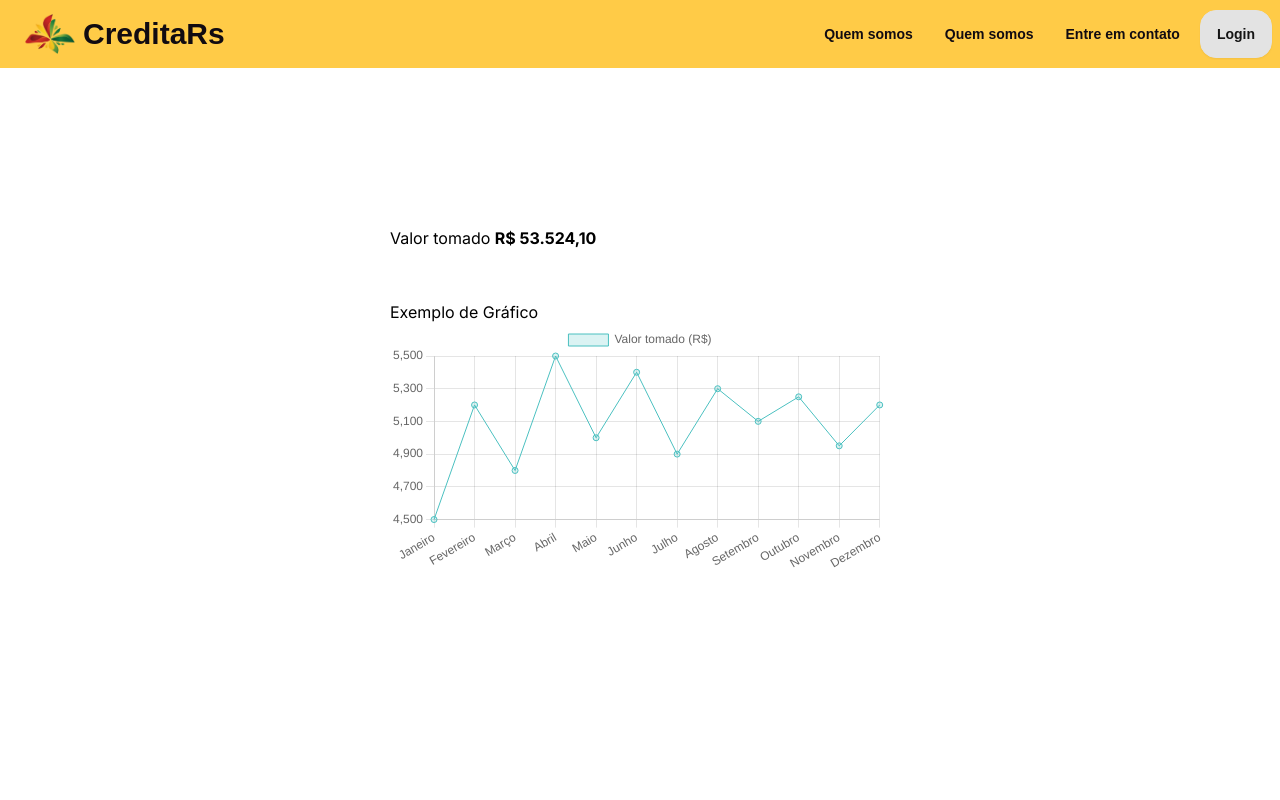
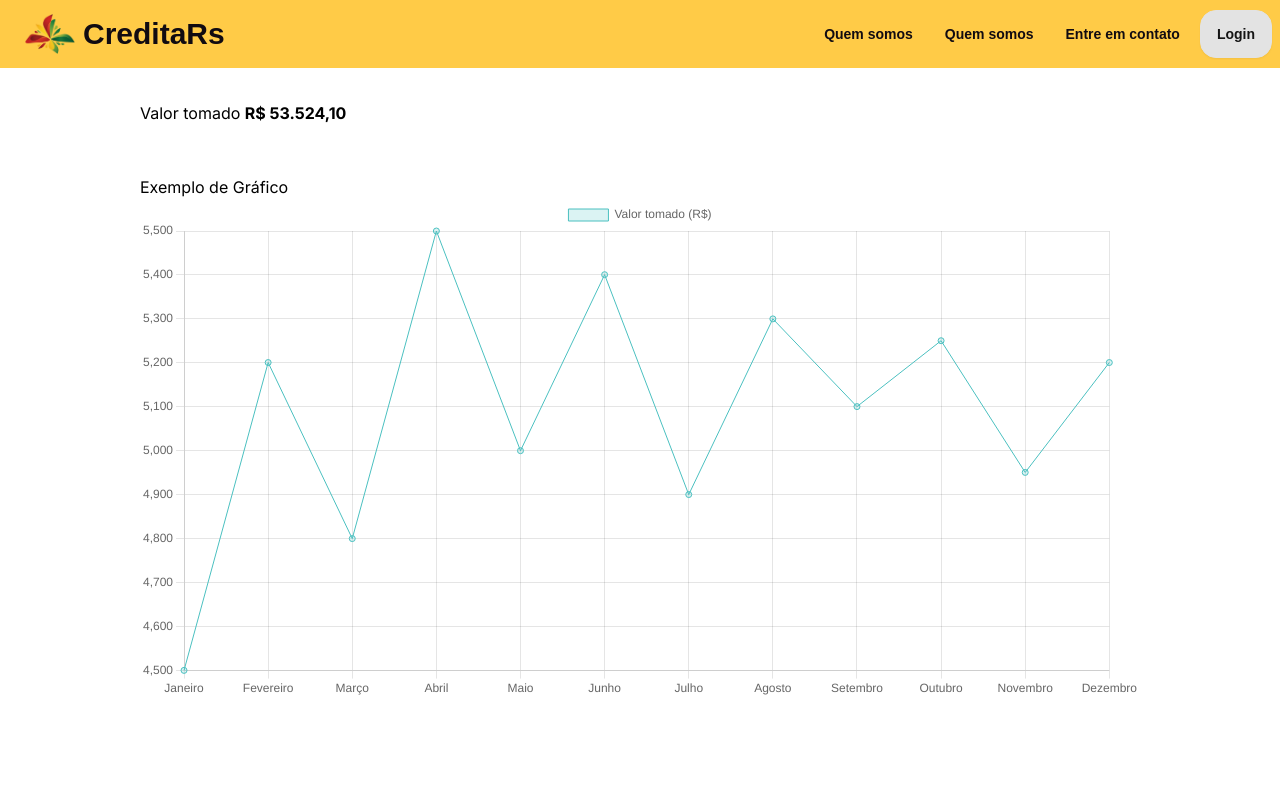
Before and after one commit to Giovani-SantAna-Pedroso/Hackathon-rumo-a-nasa, a Next.js app: page /meuPerfil in a window 1280 px wide. Shown: the top 800 px of the page. Built offline with nearby package versions, Linux system fonts and the light colour scheme; a web font is replaced by a local one.

Commit message:
modificação da area do cliente

```diff
--- a/src/app/components/dataDash/Dash.css
+++ b/src/app/components/dataDash/Dash.css
@@ -1,6 +1,6 @@
 .dashboard-container {
     width: 100%;
-    width: 500px;
+    width: 1000px;
     height: 500px;
     height: auto;
     margin: 0 auto; /* Centraliza o dashboard horizontalmente */
```
